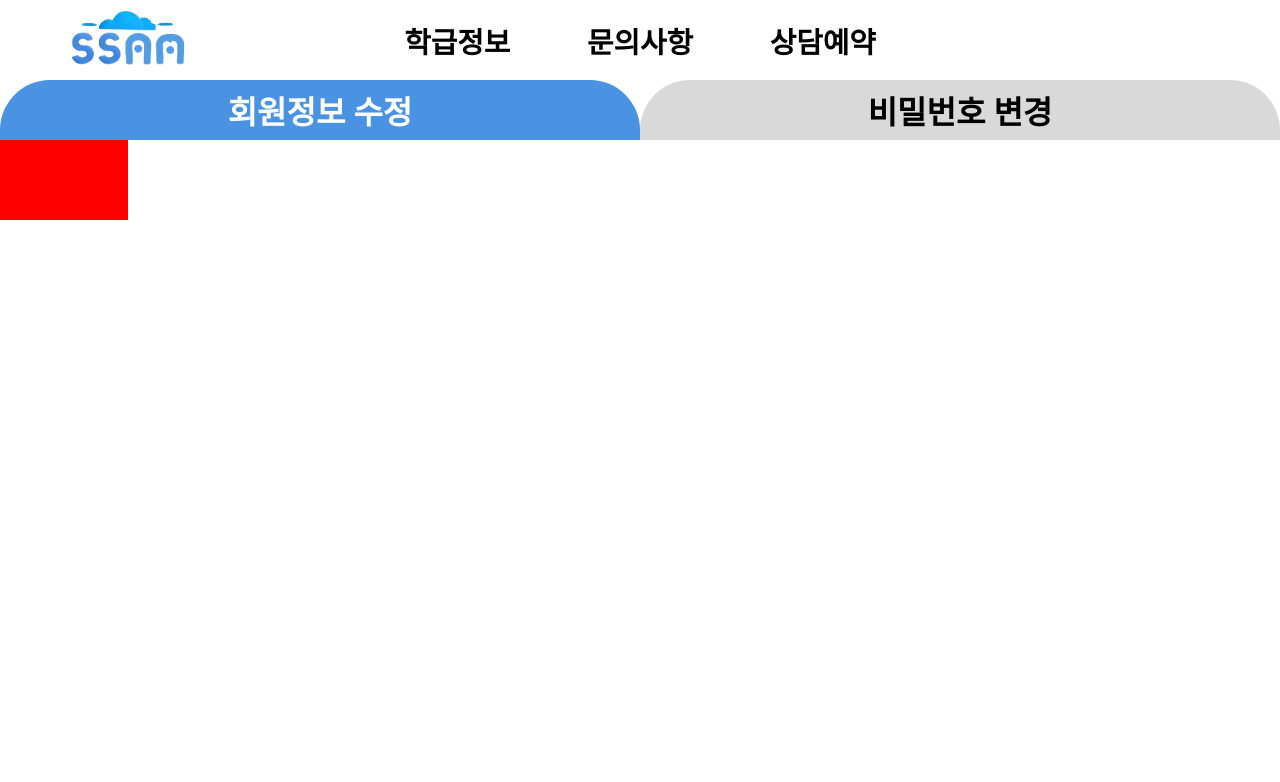
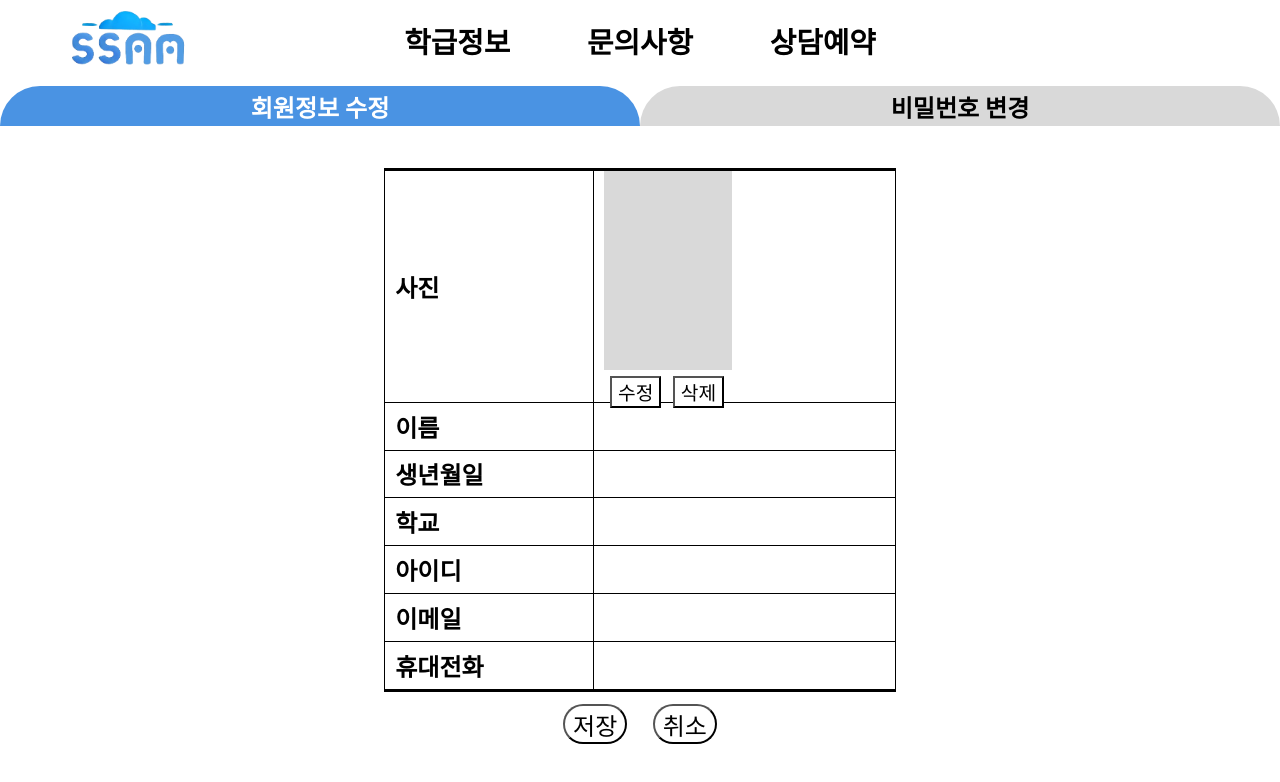
Before and after one commit to JangHyoSeong/SSAM, a React (Vite) app in the folder FE/Frontend/: page /teacherupdate in a window 1280 px wide. Shown: the top 782 px of the page. Built offline with nearby package versions, Linux system fonts and the light colour scheme.

Commit message:
FEAT: 회원정보

```diff
--- a/FE/Frontend/src/teacher/myPage/PasswordChange.jsx
+++ b/FE/Frontend/src/teacher/myPage/PasswordChange.jsx
@@ -1,17 +1,43 @@
-import change from "./PasswordChange.module.css"
+import change from "./PasswordChange.module.css";
 
 const PasswordChange = () => {
   return (
     <div>
       <div className={change.menuArray}>
         <div className={change.updateMenu}>
-          <h1>회원정보 수정</h1>
+          <h2>회원정보 수정</h2>
         </div>
         <div className={change.changeMenu}>
-          <h1>비밀번호 변경</h1>
+          <h2>비밀번호 변경</h2>
         </div>
       </div>
-      <h1>비밀번호 변경</h1>
+      <div className={change.formArray}>
+        <div className={change.passwordFormArray}>
+          <h1 className={change.formTxt}>
+            새로 사용할 비밀번호를 입력해주세요
+          </h1>
+          <hr />
+          <div className={change.passwordForm}>
+            <div className={change.inputForm}>
+              <h2>현재 비밀번호</h2>
+              <input type="text" placeholder="Password" className={change.inputTxtForm}></input>
+            </div>
+            <div className={change.inputForm}>
+              <h2>새 비밀번호</h2>
+              <input type="text" placeholder="Password" className={change.inputTxtForm}></input>
+              <p>8~20자의 영문, 숫자, 특수문자를 사용하세요.</p>
+            </div>
+            <div className={change.inputForm}>
+              <h2>새 비밀번호 확인</h2>
+              <input type="text" placeholder="Password" className={change.inputTxtForm}></input>
+            </div>
+            <div className={change.formBtnArray}>
+          <button className={change.formBtn}>저장</button>
+          <button className={change.formBtn}>취소</button>
+        </div>
+          </div>
+        </div>
+      </div>
     </div>
   );
 };
--- a/FE/Frontend/src/teacher/myPage/PasswordChange.module.css
+++ b/FE/Frontend/src/teacher/myPage/PasswordChange.module.css
@@ -1,7 +1,8 @@
 .menuArray {
   display: flex;
+  margin-top: 0.5%;
   width: 100vw;
-  height: 7.5vh;
+  height: 5vh;
 }
 
 .updateMenu {
@@ -11,7 +12,7 @@
   width: 50%;
   height: 100%;
   border-radius: 50px 50px 0 0;
-  background-color: #D9D9D9;
+  background-color: #d9d9d9;
 }
 
 .changeMenu {
@@ -21,6 +22,57 @@
   width: 50%;
   height: 100%;
   border-radius: 50px 50px 0 0;
-  background-color: #4A93E3;
+  background-color: #4a93e3;
   color: white;
 }
+
+.formArray {
+  width: 100vw;
+  height: 70vh;
+  display: flex;
+  justify-content: center;
+  align-items: center;
+  margin-top: 5%;
+}
+
+.passwordFormArray {
+  text-align: center;
+  width: 40vw;
+  height: 65vh;
+}
+
+.formTxt {
+  margin: 2% 0%;
+}
+
+.passwordForm {
+  width: 40vw;
+  height: 60vh;
+  text-align: left;
+}
+
+.inputForm {
+  margin: 4% 12%;
+}
+
+.inputTxtForm {
+  width: 30vw;
+  height: 5vh;
+  margin-top: 2%;
+  font-size: 150%;
+  padding-left: 2%;
+}
+
+.formBtnArray {
+  display: flex;
+  justify-content: center;
+}
+
+.formBtn {
+  width: 5vw;
+  height: 5vh;
+  font-size: 150%;
+  border-radius: 20px;
+  margin: 2%;
+  background-color: white;
+}
--- a/FE/Frontend/src/teacher/myPage/TeacherUpdate.jsx
+++ b/FE/Frontend/src/teacher/myPage/TeacherUpdate.jsx
@@ -5,14 +5,55 @@ const TeacherUpdate = () => {
     <div>
       <div className={update.menuArray}>
         <div className={update.updateMenu}>
-          <h1>회원정보 수정</h1>
+          <h2>회원정보 수정</h2>
         </div>
         <div className={update.changeMenu}>
-          <h1>비밀번호 변경</h1>
+          <h2>비밀번호 변경</h2>
         </div>
       </div>
       <div className={update.infoArray}>
-
+        <div className={update.infoForm}>
+          <table className={update.tableArray}>
+            <tr>
+              <th>사진</th>
+              <td>
+                <div className={update.profileImg}></div>
+                <div className={update.btn}>
+                  <button className={update.imgBtn}>수정</button>
+                  <button className={update.imgBtn}>삭제</button>
+                </div>
+              </td>
+            </tr>
+            <tr>
+              <th>이름</th>
+              <td></td>
+            </tr>
+            <tr>
+              <th>생년월일</th>
+              <td></td>
+            </tr>
+            <tr>
+              <th>학교</th>
+              <td></td>
+            </tr>
+            <tr>
+              <th>아이디</th>
+              <td></td>
+            </tr>
+            <tr>
+              <th>이메일</th>
+              <td></td>
+            </tr>
+            <tr>
+              <th>휴대전화</th>
+              <td></td>
+            </tr>
+          </table>
+        </div>
+        <div className={update.formBtnArray}>
+          <button className={update.formBtn}>저장</button>
+          <button className={update.formBtn}>취소</button>
+        </div>
       </div>
     </div>
   );
--- a/FE/Frontend/src/teacher/myPage/TeacherUpdate.module.css
+++ b/FE/Frontend/src/teacher/myPage/TeacherUpdate.module.css
@@ -1,7 +1,8 @@
 .menuArray {
   display: flex;
+  margin-top: 0.5%;
   width: 100vw;
-  height: 7.5vh;
+  height: 5vh;
 }
 
 .updateMenu {
@@ -11,7 +12,7 @@
   width: 50%;
   height: 100%;
   border-radius: 50px 50px 0 0;
-  background-color: #4A93E3;
+  background-color: #4a93e3;
   color: white;
 }
 
@@ -22,11 +23,70 @@
   width: 50%;
   height: 100%;
   border-radius: 50px 50px 0 0;
-  background-color: #D9D9D9;
+  background-color: #d9d9d9;
 }
 
 .infoArray {
+  width: 100vw;
+  height: 84vh;
+  display: flex;
+  justify-content: center;
+  align-items: center;
+  flex-direction: column;
+}
+
+.infoForm {
+  width: 40vw;
+  height: 65vh;
+  border-top: 2px solid black;
+  border-bottom: 2px solid black;
+}
+
+table {
+  width: 100%;
+  height: 100%;
+  border-collapse: collapse;
+}
+
+th,
+td {
+  border: 1px solid black;
+  text-align: left;
+  font-size: 150%;
+  padding-left: 2%;
+}
+
+.profileImg {
+  margin: -10% 0%;
   width: 10vw;
-  height: 10vh;
-  background-color: red;
+  height: 25vh;
+  background-color: #d9d9d9;
 }
+
+.btn {
+  margin-top: 10%;
+  margin-bottom: -14%;
+}
+
+.imgBtn {
+  width: 4vw;
+  height: 4vh;
+  font-size: 80%;
+  margin: 2%;
+  background-color: white;
+}
+
+.formBtnArray {
+  display: flex;
+  justify-content: center;
+  width: 50vw;
+}
+
+.formBtn {
+  width: 5vw;
+  height: 5vh;
+  font-size: 150%;
+  border-radius: 20px;
+  margin: 2%;
+  background-color: white;
+}
```
